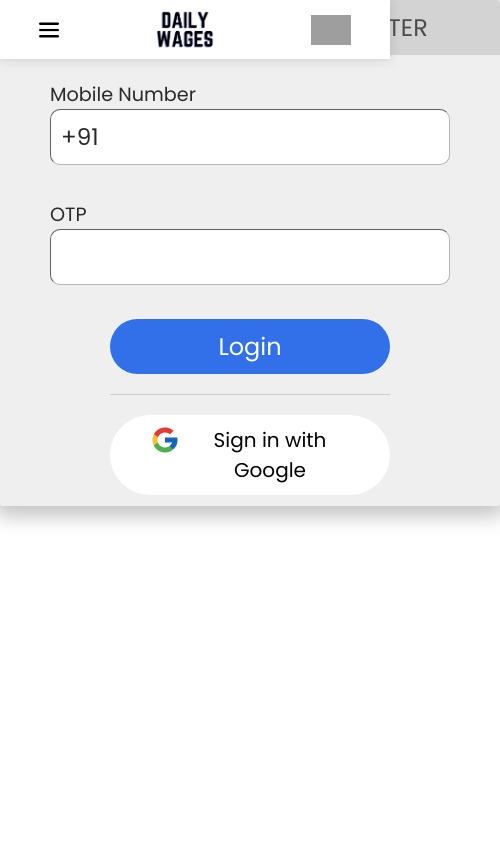
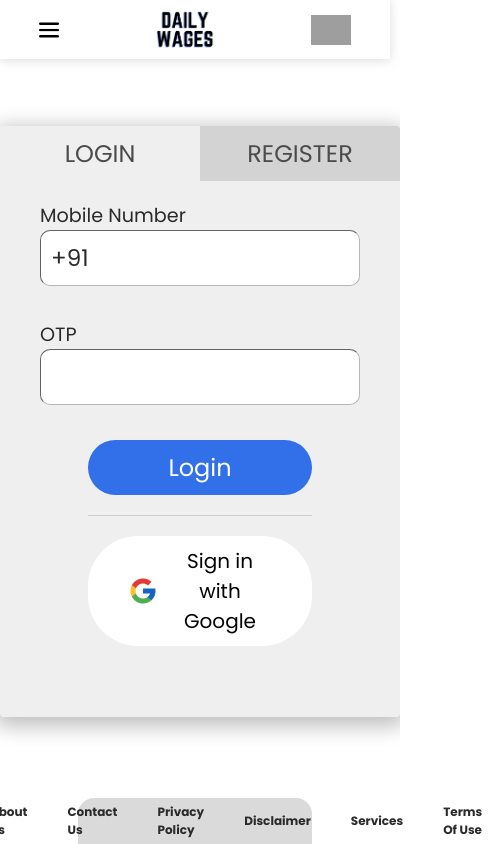
Before and after one commit to FutureGadgetLaboratory-FGL/DailyWages-website, a React (Create React App) app: page /auth in a window 390 px wide. Shown: the whole page, 500 px wide, since content can reach past the window. Built offline with nearby package versions, Linux system fonts and the light colour scheme; grey boxes are pictures that could not be loaded.

Commit message:
Made the login page responsive

```diff
--- a/src/components/footer/Footer.module.css
+++ b/src/components/footer/Footer.module.css
@@ -1,5 +1,5 @@
 footer{
-    position: absolute;
+    position: fixed;
     display: flex;
     align-items: center;
     justify-content: center;
--- a/src/components/hero/Hero.jsx
+++ b/src/components/hero/Hero.jsx
@@ -9,7 +9,6 @@ const Hero = () => {
 			<HeroText />
 			<SearchBar />
 			<PopularServices />
-			<Footer />
 		</>
 	);
 };
--- a/src/components/loginForm/LoginForm.css
+++ b/src/components/loginForm/LoginForm.css
@@ -1,9 +1,9 @@
 .login-container {
     margin: 0 auto;
-    height: 60vh;
+    height: 70vh;
     padding: 0;
     width: 30vmax;
-    min-width: 500px;
+    min-width: 400px;
     color: #4b4b4b;
     box-shadow: 0 5px 20px 5px #0000003e;
     border-radius: 4px;
@@ -98,6 +98,7 @@
 
 .google-signin-button {
     display: flex;
+    align-items: center;
     background-color: #ffffff;
     color: #030303;
     border: none;
--- a/src/components/navbar/Navbar.module.css
+++ b/src/components/navbar/Navbar.module.css
@@ -6,7 +6,7 @@ nav {
     width: 100vw;
     background-color: white;
     box-shadow: 0 1px 10px rgba(134, 134, 134, 0.299);
-    position: absolute;
+    position: sticky;
     top: 0;
     left: 0;
 
--- a/src/pages/homePage/HomePage.jsx
+++ b/src/pages/homePage/HomePage.jsx
@@ -1,6 +1,7 @@
 import NavBar from "../../components/navbar/Navbar";
 import Hero from "../../components/hero/Hero";
 import styles from "./HomePage.module.css";
+import Footer from "../../components/footer/Footer";
 
 const HomePage = () => {
 	return (
@@ -9,7 +10,7 @@ const HomePage = () => {
 			<div className= {styles.home}>
 				<Hero />
 			</div>
-
+			<Footer />
 		</>
 	);
 };
--- a/src/pages/homePage/HomePage.module.css
+++ b/src/pages/homePage/HomePage.module.css
@@ -1,10 +1,12 @@
 .home{
     display: flex;
+    position: relative;
+    min-height: calc(100vh - 60px - 60px);
     align-items: center;
     justify-content: center;
     flex-direction: column;
-    height: 100vh;
     width: 100vw;
+    overflow-y: auto;
     background-image: url('../../../public/images/background.jpg');
     background-repeat: no-repeat;
     background-position-x: center;
--- a/src/pages/loginpage/LoginPage.css
+++ b/src/pages/loginpage/LoginPage.css
@@ -1,6 +1,8 @@
 .form {
     display: flex;
     align-items: center;
+    position: relative;
     width: 100vw;
-
+    height: calc(100vh - 60px - 60px);
+    margin: auto;
 }
--- a/src/pages/loginpage/LoginPage.jsx
+++ b/src/pages/loginpage/LoginPage.jsx
@@ -1,6 +1,7 @@
 import React from 'react'
 import Navbar from '../../components/navbar/Navbar'
 import LoginForm from '../../components/loginForm/LoginForm'
+import Footer from '../../components/footer/Footer';
 
 import './LoginPage.css';
 
@@ -11,6 +12,7 @@ const LoginPage = () => {
             <div className='form'>
                 <LoginForm />
             </div>
+            <Footer />
         </>
     )
 }
```
